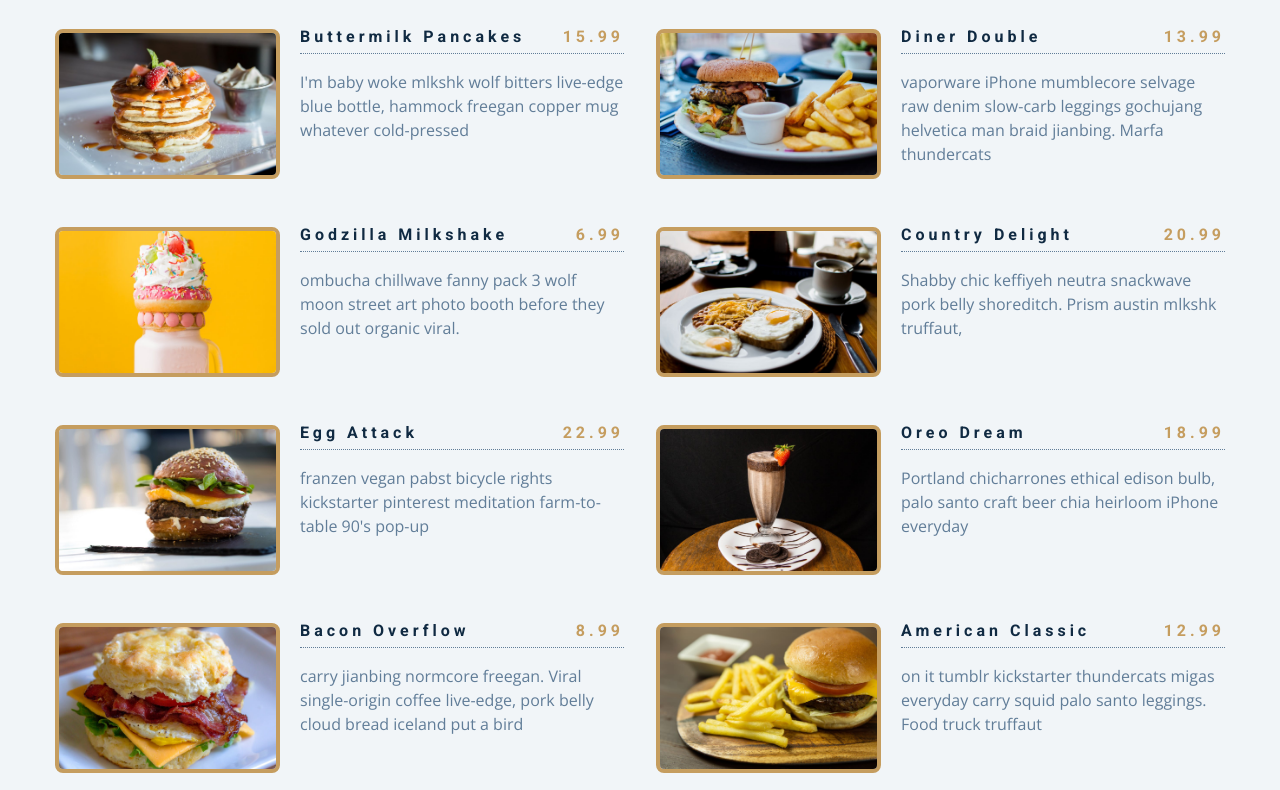
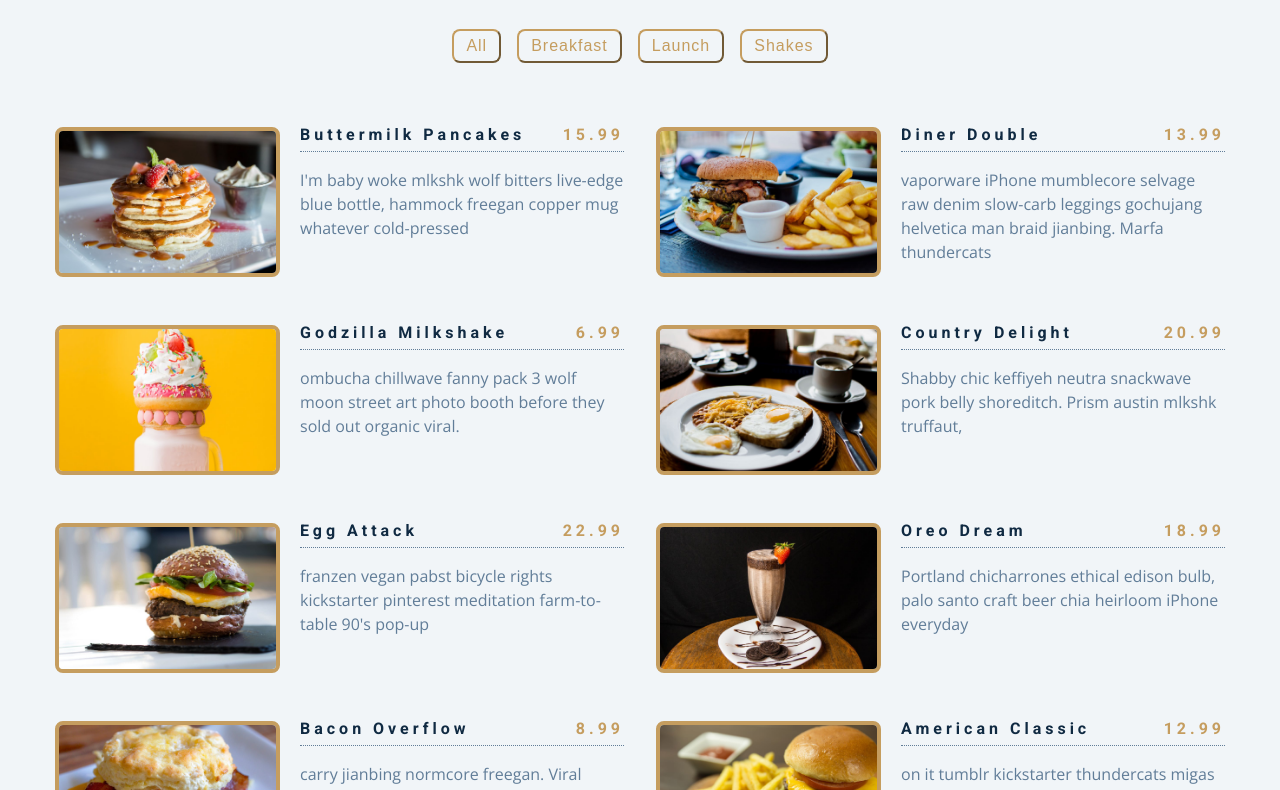
Before and after one commit to walidBouguima/Vanilla_Menu, a plain HTML site: page index.html in a window 1280 px wide. Shown: the part 139-929 px from the top of the page. Drawn offline with nearby package versions, Linux system fonts and the light colour scheme.

Commit message:
Add four buttons to prepare for the feltering logic

```diff
--- a/index.html
+++ b/index.html
@@ -19,6 +19,12 @@
         <div class="underline"></div>
       </div>
       <!--filter buttons-->
+      <div class="btn-container">
+        <button class="filter-btn" type="button">All</button>
+       <button class="filter-btn" type="button">Breakfast</button>
+       <button class="filter-btn" type="button">Launch</button>
+       <button class="filter-btn" type="button">Shakes</button>
+      </div>
        <!--menu items-->
        <div class="section-center">
          <article class="menu-item">
```
